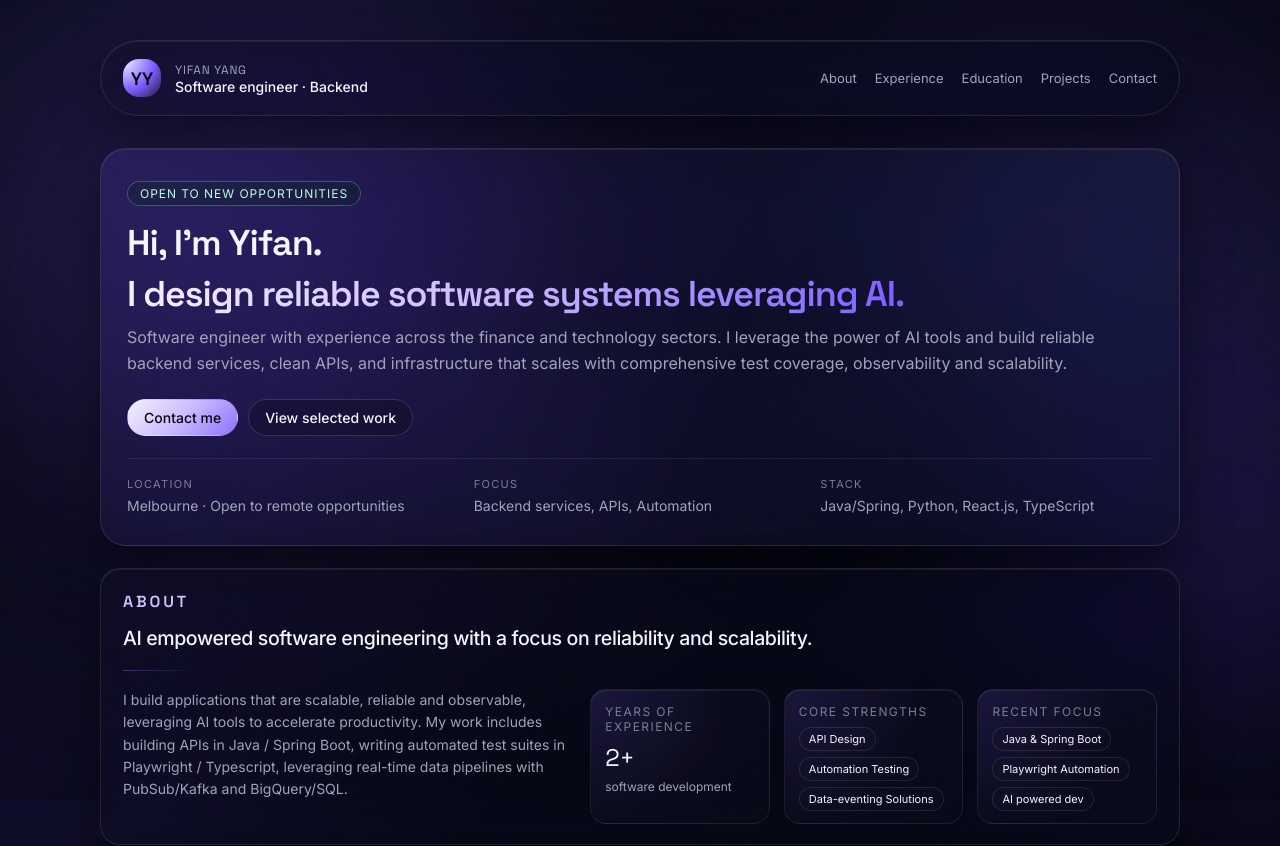
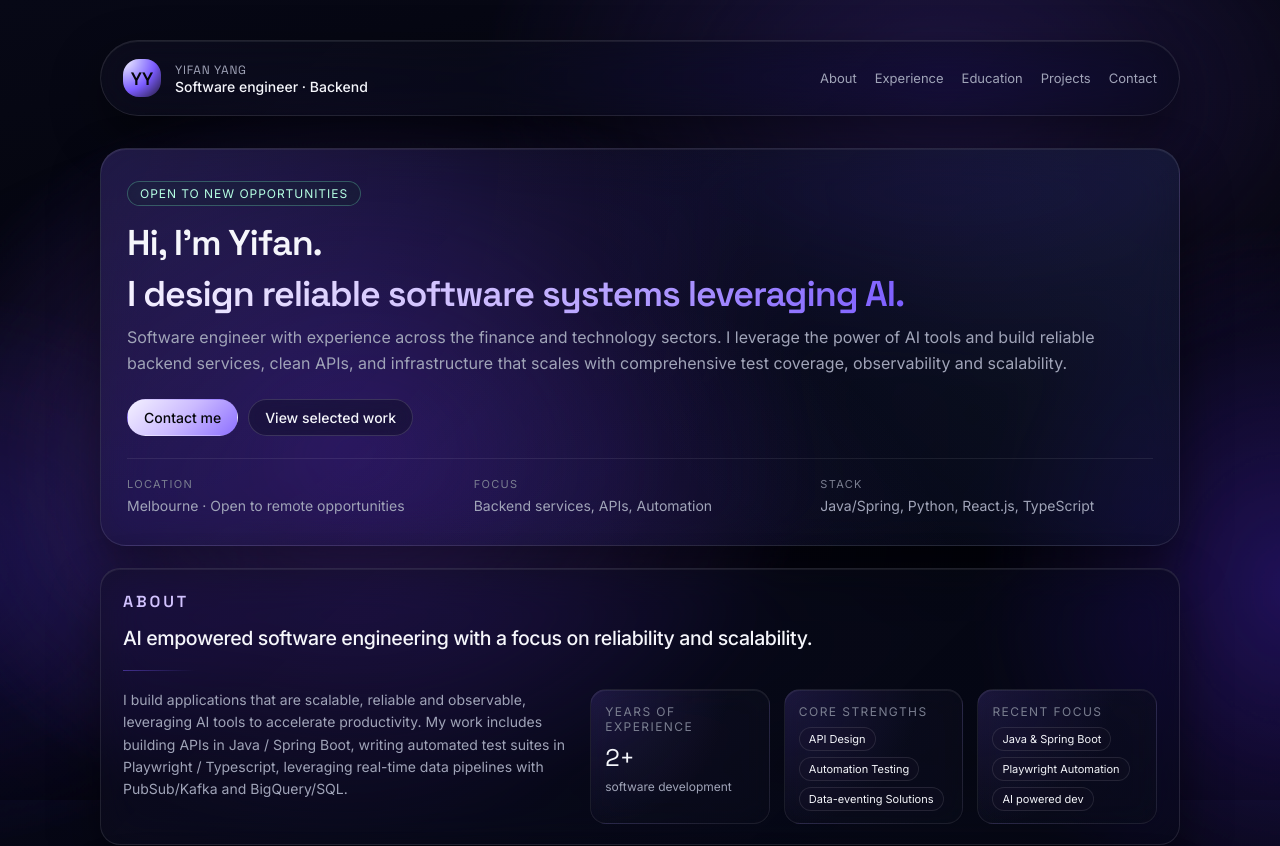
Before and after one commit to legityif/naf-portfolio, a React (Vite) app: page / in a window 1280 px wide. Shown: the top 846 px of the page. Built offline with nearby package versions, Linux system fonts and the light colour scheme.

Commit message:
updated background dynamic blobs

```diff
--- a/src/styles/global.css
+++ b/src/styles/global.css
@@ -113,7 +113,7 @@ body::after {
   z-index: 0;
   background-repeat: no-repeat;
   background-size: 100% 100%;
-  filter: blur(100px) saturate(1.2);
+  filter: blur(1px) saturate(2.0);
   will-change: transform;
 }
 
@@ -122,7 +122,7 @@ body::before {
     radial-gradient(closest-side at 32% 42%, rgba(123, 92, 255, 0.42), transparent 72%),
     radial-gradient(closest-side at 78% 58%, rgba(82, 56, 190, 0.36), transparent 70%);
   opacity: 0.85;
-  animation: bg-fluid-a 26s ease-in-out infinite alternate;
+  animation: bg-fluid-a 6s ease-in-out infinite alternate;
 }
 
 body::after {
@@ -131,7 +131,7 @@ body::after {
     radial-gradient(closest-side at 22% 72%, rgba(55, 42, 130, 0.4), transparent 74%);
   opacity: 0.65;
   mix-blend-mode: screen;
-  animation: bg-fluid-b 32s ease-in-out infinite alternate;
+  animation: bg-fluid-b 8s ease-in-out infinite alternate;
 }
 
 /* Extra depth: soft violet wash that pulses / drifts */
@@ -147,7 +147,7 @@ body::after {
     transparent 65%
   );
   filter: blur(80px);
-  animation: bg-fluid-c 38s ease-in-out infinite alternate;
+  animation: bg-fluid-c 15s ease-in-out infinite alternate;
   will-change: transform, opacity;
 }
 
```
